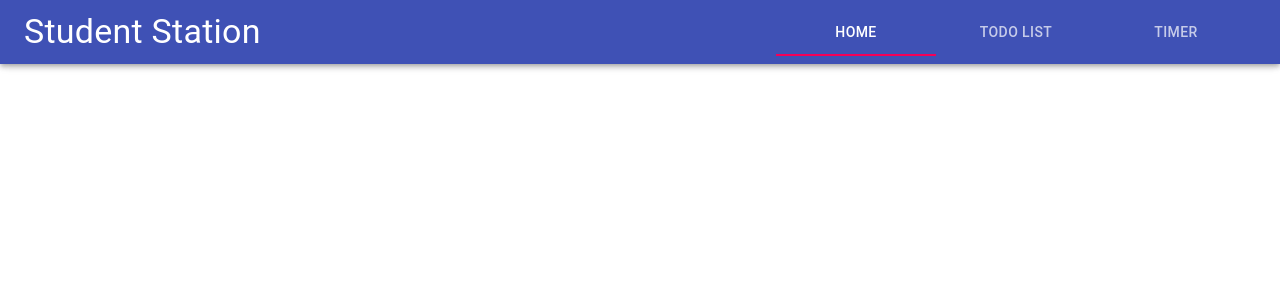
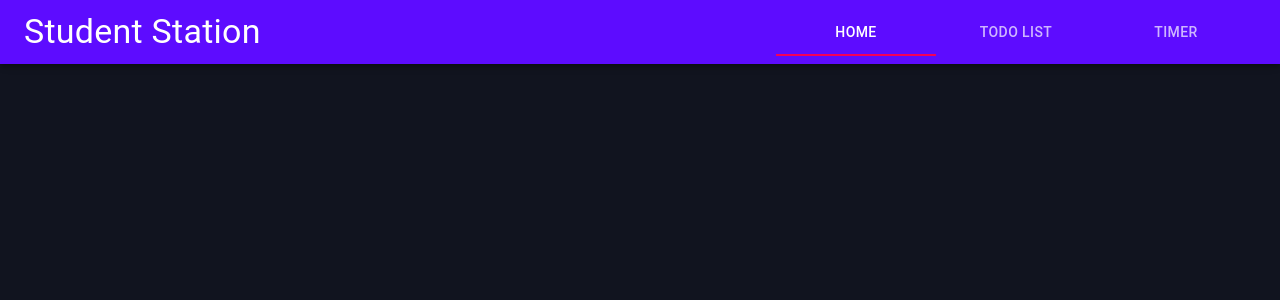
Before and after one commit to saad-afridi/StudentStation, a React (Create React App) app: page / in a window 1280 px wide. Shown: the top 300 px of the page. Built offline with nearby package versions, Linux system fonts and the light colour scheme.

Commit message:
Added a theme

```diff
--- a/src/components/TodoList/TodoItem.js
+++ b/src/components/TodoList/TodoItem.js
@@ -8,14 +8,15 @@ import PropTypes from 'prop-types';
 const styles = theme => ({
     root: {
       margin: "10px 0px 10px 0px",
-      backgroundColor: grey[100],
+      backgroundColor: theme['type'] === 'dark' ? grey[200] : grey[800],
       paddingRight: '5px',
+      borderRadius: '15px',
     },
 
     text: {
-        color: (props) =>
-        !props.todo.completed
-            ? grey[900] : grey[500],
+        opacity: (props) =>
+            !props.todo.completed
+            ? '1' : '0.4',
         textDecoration: (props) =>
         !props.todo.completed
             ? '' : 'line-through'
--- a/src/index.js
+++ b/src/index.js
@@ -1,6 +1,6 @@
 import React from 'react';
 import ReactDOM from 'react-dom';
 import './index.css';
-import Home from './pages/Home'
+import App from './pages/App'
 
-ReactDOM.render(<Home />, document.getElementById('root'));
+ReactDOM.render(<App />, document.getElementById('root'));
--- a/src/pages/Home.js
+++ b/src/pages/App.js
@@ -3,9 +3,13 @@ import ToDoPage from './Todo';
 import TimerPage from './Timer';
 import {AppBar, Toolbar, Typography,
         Tabs, Tab } from '@material-ui/core';
-import { withStyles } from '@material-ui/styles';
+import { withStyles, ThemeProvider} from '@material-ui/styles';
 import PropTypes from 'prop-types';
-// import './styles.css'
+import { purple } from '@material-ui/core/colors'
+import { createMuiTheme } from '@material-ui/core/styles';
+import CssBaseline from "@material-ui/core/CssBaseline";
+
+
 
 const styles = theme => ({
     title: {
@@ -14,7 +18,19 @@ const styles = theme => ({
 
 });
 
-class Home extends React.Component {
+const themeDark = createMuiTheme({
+    palette: {
+        primary: {
+            main: '#5d0cff',
+        },
+        type: 'dark',
+        background: {
+            default: '#11141f',
+        },
+    }
+})
+
+class App extends React.Component {
 
     constructor(){
         super();
@@ -36,9 +52,11 @@ class Home extends React.Component {
 
     render() {
         const {classes} = this.props;
-
+        console.log(themeDark);
         return (
         <div className="App">
+        <ThemeProvider theme={themeDark}>
+            <CssBaseline />
             <AppBar>
                 <Toolbar>
                     <Typography variant="h4" className={classes.title}>
@@ -53,7 +71,9 @@ class Home extends React.Component {
             </AppBar>
             {this.state.selectedTab === 1 && <ToDoPage />}
             {this.state.selectedTab === 2 && <TimerPage />}
+        </ThemeProvider>
         </div>
+
         )
     }
 
@@ -63,8 +83,8 @@ class Home extends React.Component {
     }
 }
 
-Home.propTypes = {
+App.propTypes = {
     classes: PropTypes.object.isRequired,
 };
 
-export default withStyles(styles)(Home);
+export default withStyles(styles)(App);
--- a/src/pages/Todo.js
+++ b/src/pages/Todo.js
@@ -19,7 +19,6 @@ const styles = theme => ({
 });
 
 class ToDoPage extends React.Component {
-
 
   constructor() {
     super();
```
